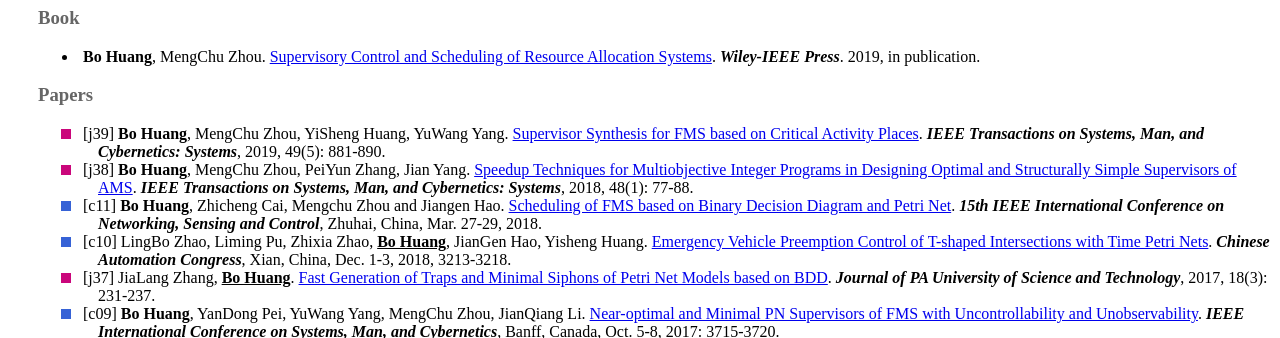
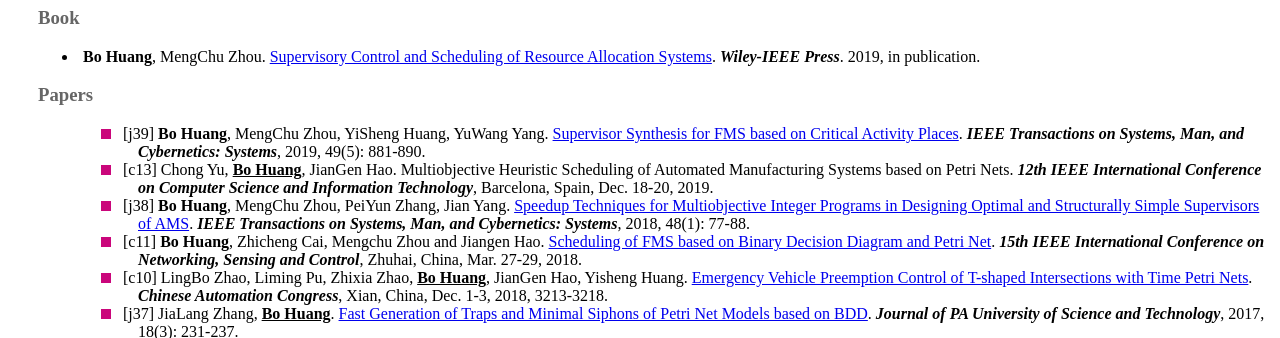
Before and after one commit to bh80/bh80.github.io, a plain HTML site: page index.html in a window 1280 px wide. Shown: the part 780-1118 px from the top of the page. Drawn offline with Linux system fonts and the light colour scheme.

Commit message:
Update index.html

```diff
--- a/index.html
+++ b/index.html
@@ -197,13 +197,21 @@ body {
 
             <ul class="j">
 <!--<h4>2019</h4>-->
+<ul class="j">
 <li class="hangingindent"><span>[j39] <span class="FirstAuthor">Bo Huang</span>, MengChu Zhou, YiSheng Huang, YuWang Yang. <a target="_blank" href="https://ieeexplore.ieee.org/abstract/document/8010898">Supervisor Synthesis for FMS based on Critical Activity Places</a>.  <span class="Pub">IEEE Transactions on Systems, Man, and Cybernetics: Systems</span>, 2019, 49(5): 881-890.</span></li>
+</ul>
+<ul class="c">
+<li class="hangingindent"><span>[c13] Chong Yu, <span class="NonFirstAuthor">Bo Huang</span>, JianGen Hao. Multiobjective Heuristic Scheduling of Automated Manufacturing Systems based on Petri Nets. <span class="Pub">12th IEEE International Conference on Computer Science and Information Technology</span></>, Barcelona, Spain, Dec. 18-20, 2019. </span></li>
+</ul>
 <!--<h4>2018</h4>-->
+<ul class="j">
 <li class="hangingindent"><span>[j38] <span class="FirstAuthor">Bo Huang</span>, MengChu Zhou, PeiYun Zhang, Jian Yang. <a target="_blank" href="https://ieeexplore.ieee.org/abstract/document/7551139">Speedup Techniques for Multiobjective Integer Programs in Designing Optimal and Structurally Simple Supervisors of AMS</a>.  <span class="Pub">IEEE Transactions on Systems, Man, and Cybernetics: Systems</span>, 2018, 48(1): 77-88.</span></li>
-</ul><ul class="c">
+</ul>
+<ul class="c">
 <li class="hangingindent"><span>[c11] <span class="FirstAuthor">Bo Huang</span>, Zhicheng Cai, Mengchu Zhou and Jiangen Hao. <a target="_blank" href="https://ieeexplore.ieee.org/abstract/document/8361322/">Scheduling of FMS based on Binary Decision Diagram and Petri Net</a>. <span class="Pub">15th IEEE International Conference on Networking, Sensing and Control</span>, Zhuhai, China, Mar. 27-29, 2018. </span></li>
+</ul>
 <!--<h4>2017</h4>-->
-</ul><ul class="c">
+<ul class="c">
 <li class="hangingindent"><span>[c10] LingBo Zhao, Liming Pu, Zhixia Zhao, <span class="NonFirstAuthor">Bo Huang</span>, JianGen Hao, Yisheng Huang. <a target="_blank" href="https://ieeexplore.ieee.org/abstract/document/8623618/">Emergency Vehicle Preemption Control of T-shaped Intersections with Time Petri Nets</a>. <span class="Pub">Chinese Automation Congress</span>, Xian, China, Dec. 1-3, 2018, 3213-3218. </span></li>
 </ul><ul class="j">
 <li class="hangingindent"><span>[j37] JiaLang Zhang, <span class="NonFirstAuthor">Bo Huang</span>. <a target="_blank" href="http://en.cnki.com.cn/Article_en/CJFDTotal-JFJL201703005.htm">Fast Generation of Traps and Minimal Siphons of Petri Net Models based on BDD</a>.  <span class="Pub">Journal of PA University of Science and Technology</span>, 2017, 18(3): 231-237.</span></li>
```
